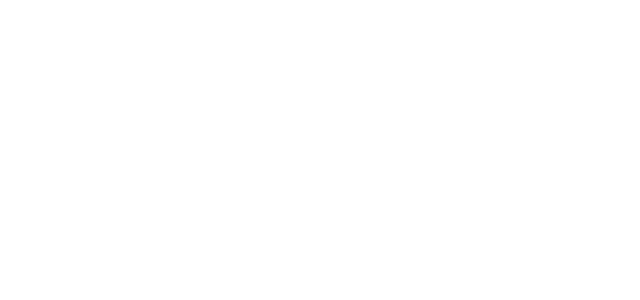
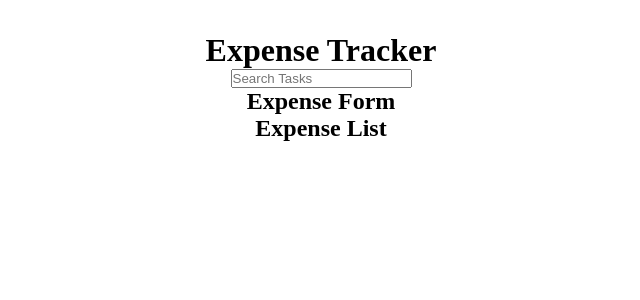
Before and after one commit to Michael-Munga/Expense-Tracker, a React (Vite) app in the folder expense-tracker/: page / in a window 1280 px wide. Shown: the top 300 px of the page, without its empty margins (319-959 px from the left). Built offline with nearby package versions, Linux system fonts and the light colour scheme.

Commit message:
Render ExpenseForm, ExpenseList, and SearchBar in App component

```diff
--- a/expense-tracker/src/App.jsx
+++ b/expense-tracker/src/App.jsx
@@ -1,7 +1,19 @@
+import React from "react";
+import ExpenseForm from "./Components/ExpenseForm";
+import ExpenseList from "./Components/ExpenseList";
+import SearchBar from "./Components/SearchBar";
+
 import "./App.css";
 
 function App() {
-  return <div></div>;
+  return (
+    <div>
+      <h1>Expense Tracker</h1>
+      <SearchBar />
+      <ExpenseForm />
+      <ExpenseList />
+    </div>
+  );
 }
 
 export default App;
```
